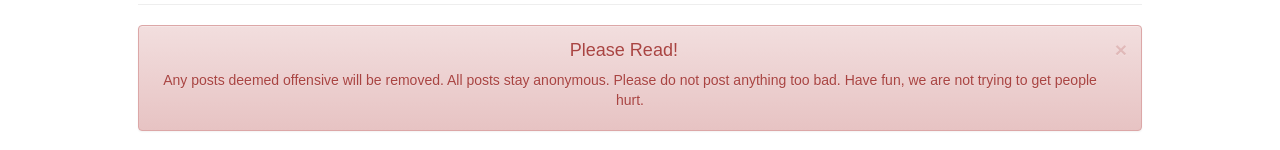
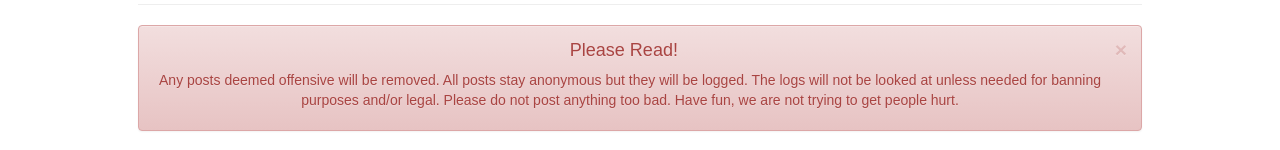
Before and after one commit to c-hering/wwhs_pinboard, a React (Create React App) app in the folder client/: page / in a window 1280 px wide. Shown: the part 177-327 px from the top of the page. Built offline with nearby package versions, Linux system fonts and the light colour scheme; no server answers.

Commit message:
updated warning

```diff
--- a/client/src/components/WarningDismissable.js
+++ b/client/src/components/WarningDismissable.js
@@ -29,7 +29,7 @@ export default class WarningDismissable extends React.Component {
           <p>
             Any posts deemed offensive will be removed.
 
-            All posts stay anonymous.
+            All posts stay anonymous but they will be logged. The logs will not be looked at unless needed for banning purposes and/or legal.
 
             Please do not post anything too bad. Have fun, we are not trying to get people hurt.
           </p>
```
